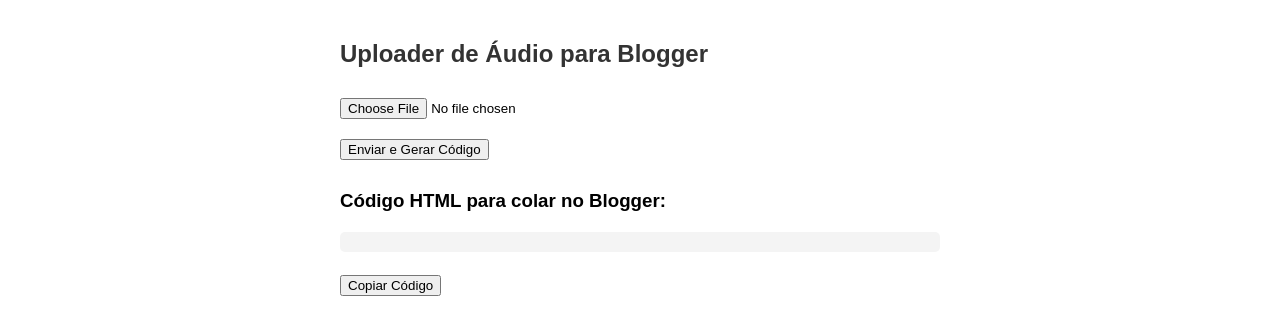
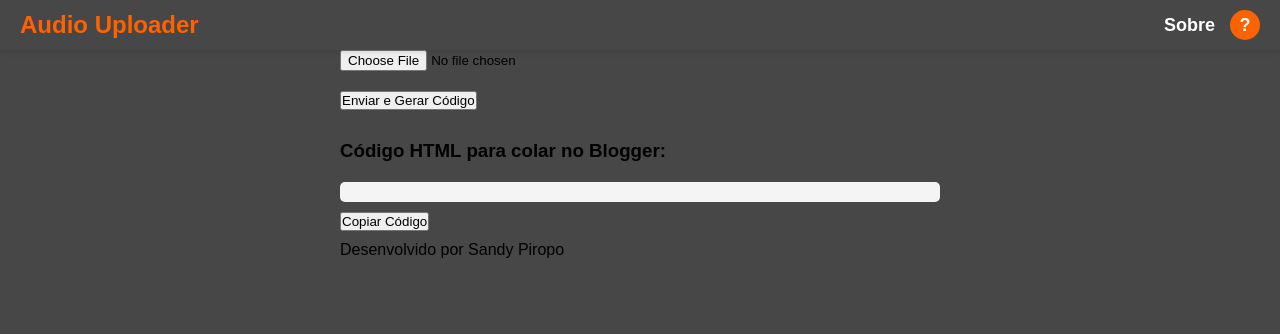
Before and after one commit to sandypiropo/audio-uploader, a website: page public/index.html in a window 1280 px wide. Drawn offline with Linux system fonts and the light colour scheme.

Commit message:
Feat: styles.css

```diff
--- a/public/index.html
+++ b/public/index.html
@@ -1,19 +1,21 @@
 <!DOCTYPE html>
 <html lang="pt-BR">
+
 <head>
     <meta charset="UTF-8">
-<title>Uploader de Áudio para Blogger</title>
-<style>
-  body { font-family: Arial, sans-serif; max-width: 600px; margin: 40px auto; }
-  h2 { color: #333; }
-  input, button { margin: 10px 0; }
-  #audioPreview { margin-top: 20px; }
-  #htmlCode { margin-top: 20px; background: #f4f4f4; padding: 10px; border-radius: 5px; font-family: monospace; white-space: pre-wrap; }
-</style>
+    <title>Audio Uploader</title>
+    <link rel="stylesheet" href="styles.css">
 </head>
+
 <body>
 
-<h2>Uploader de Áudio para Blogger</h2>
+    <div class="navbar">
+        <h2 class="titulo">Audio Uploader</h2>
+        <div class="right-items">
+            <h2 class="sobre">Sobre</h2>
+            <h2 class="instrucoes">?</h2>
+        </div>
+    </div>
 
     <input type="file" id="audioFile" accept="audio/*"><br>
     <button onclick="uploadAudio()">Enviar e Gerar Código</button>
@@ -65,6 +67,8 @@
             navigator.clipboard.writeText(code).then(() => alert('Código copiado!'));
         }
     </script>
+    <footer>
+        <p>Desenvolvido por Sandy Piropo</p>
+</body>
 
-</body>
 </html>
--- /dev/null
+++ b/public/styles.css
@@ -0,0 +1,80 @@
+* {
+    box-sizing: border-box;
+    /* garante que padding e border não aumentem o tamanho real */
+    margin: 0;
+    padding: 0;
+}
+
+/* ===== Corpo da página ===== */
+body {
+    font-family: Arial, sans-serif;
+    max-width: 600px;
+    margin: 40px auto;
+    background-color: #474747;
+}
+
+#audioPreview {
+    margin-top: 20px;
+}
+
+#htmlCode {
+    margin-top: 20px;
+    background: #f4f4f4;
+    padding: 10px;
+    border-radius: 5px;
+    font-family: monospace;
+    white-space: pre-wrap;
+}
+
+input,
+button {
+    margin: 10px 0;
+}
+
+
+.navbar {
+    position: fixed;
+    top: 0;
+    left: 0;
+    width: 100%;
+    display: flex;
+    align-items: center;
+    justify-content: space-between;
+    padding: 10px 20px;
+    box-shadow: 0 2px 5px rgba(0, 0, 0, 0.1);
+    z-index: 1000;
+}
+
+.navbar .titulo {
+    color: #ff6200;
+    font-weight: bold;
+    font-size: 24px;
+    margin: 0;
+}
+
+.navbar .right-items {
+    display: flex;
+    align-items: center;
+    gap: 15px;
+}
+
+.navbar .sobre {
+    color: #ffffff;
+    font-size: 18px;
+    margin: 0;
+    cursor: pointer;
+}
+
+.navbar .instrucoes {
+    width: 30px;
+    height: 30px;
+    background-color: #ff6200;
+    color: #ffffff;
+    border-radius: 50%;
+    display: flex;
+    align-items: center;
+    justify-content: center;
+    font-weight: bold;
+    font-size: 18px;
+    cursor: pointer;
+}
```
Lines whose indentation alone changed are shown as unchanged.
